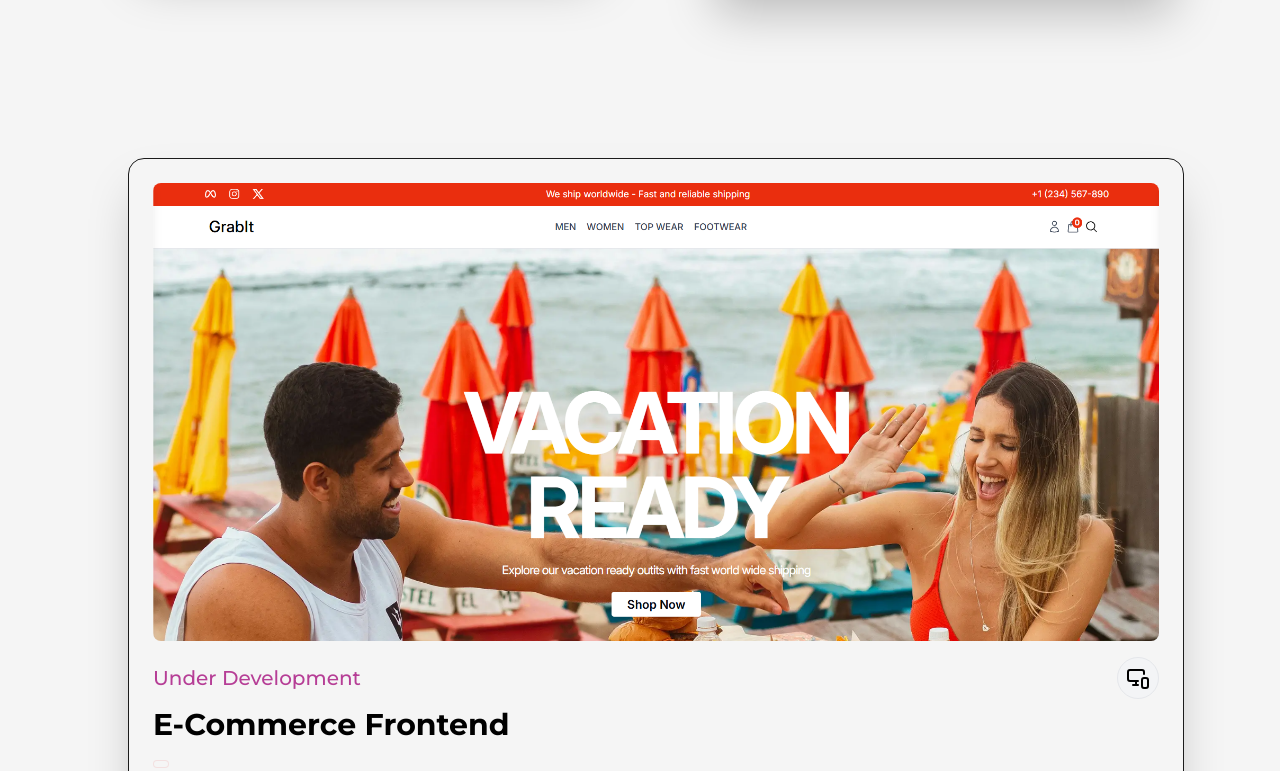
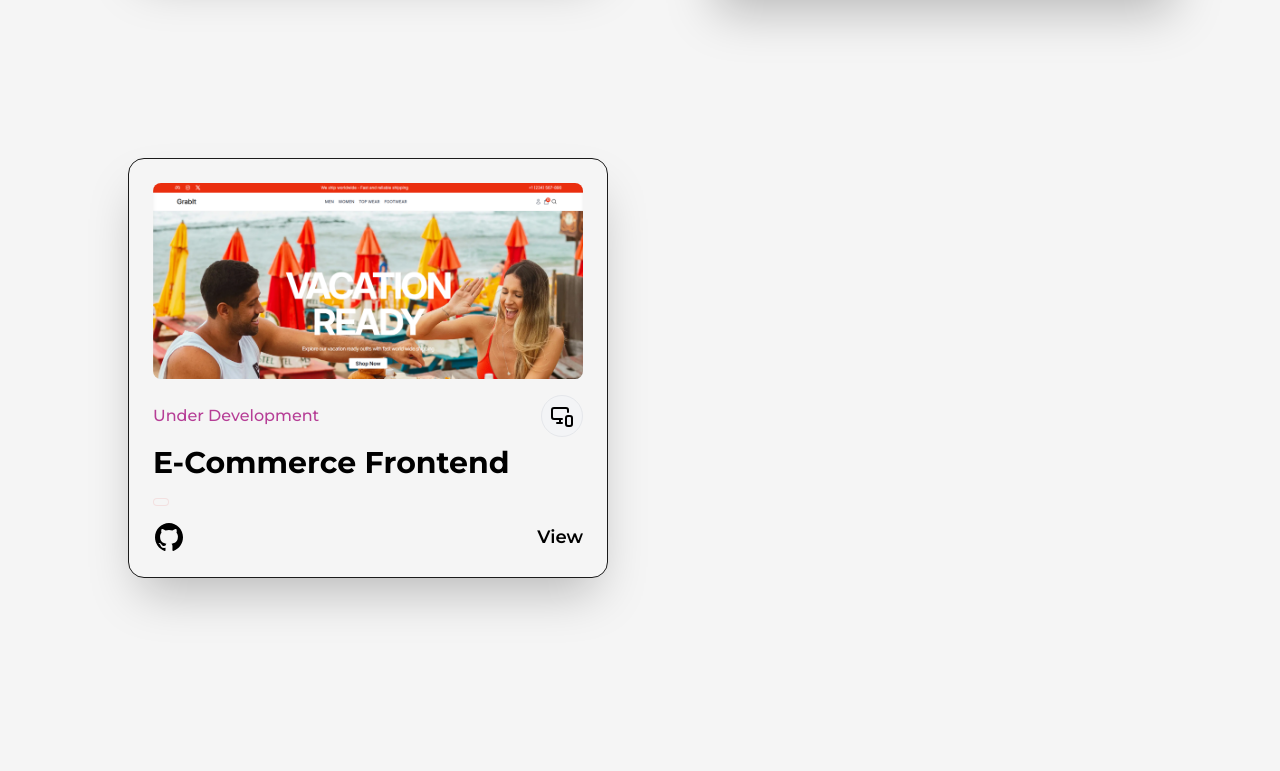
Before and after one commit to Jitam/nextPortfolio, a Next.js app: page /projects in a window 1280 px wide. Shown: the part 2489-3260 px from the top of the page. Built offline with nearby package versions, Linux system fonts and the light colour scheme.

Commit message:
project views changed

```diff
--- a/src/pages/projects.js
+++ b/src/pages/projects.js
@@ -107,7 +107,7 @@ const CustomProject = ({ title, type, img, link, github, badge }) => {
       </Link>
       <div className="w-full flex flex-col items-start justify-between mt-4">
         <div className="flex flex-row items-center justify-between w-full">
-          <span className="text-primary dark:text-primaryDark font-medium text-xl">
+          <span className="text-primary dark:text-primaryDark font-medium text-md">
             {type}
           </span>
           <div className="bg-gray-100 hover:bg-gray-300 rounded-full p-2 border">
@@ -223,7 +223,7 @@ const projects = () => {
                 github={"/"}
               />
             </div>
-            <div className="col-span-12 sm:col-span-12">
+            <div className="col-span-6 sm:col-span-12">
               <CustomProject
                 title={"E-Commerce Frontend"}
                 type={"Under Development"}
```
